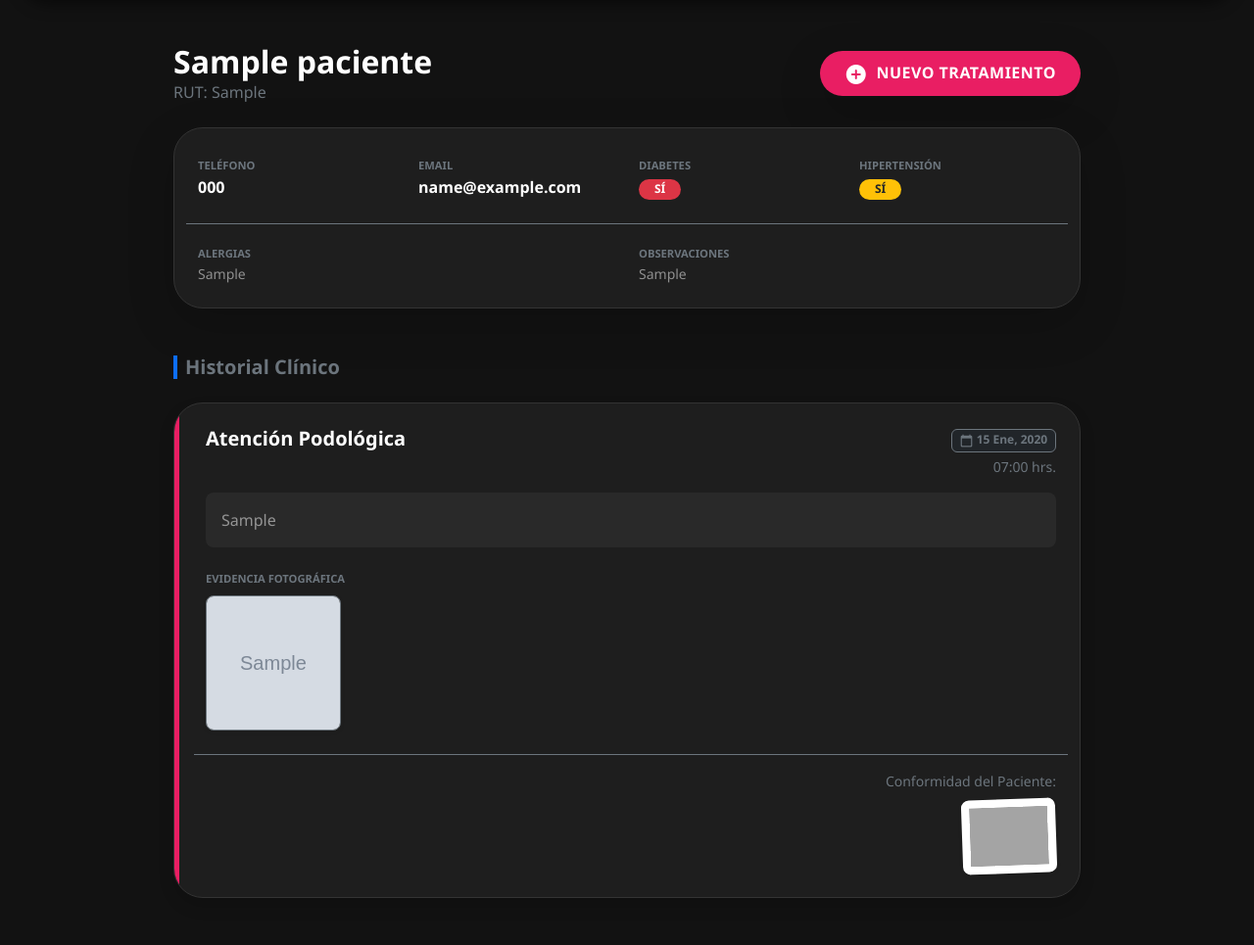
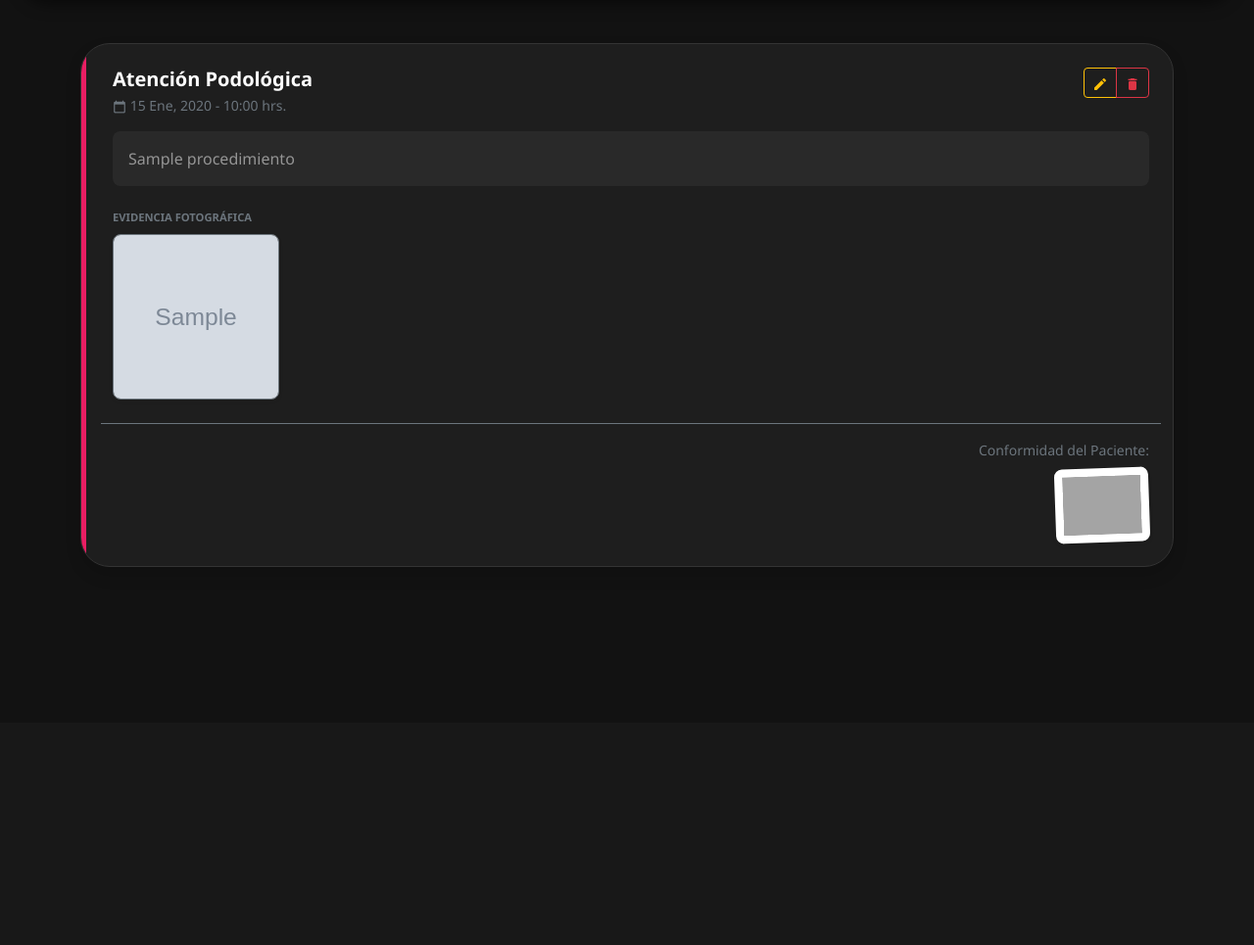
Before and after one commit to eden595/podologia, a Django app: template podologia_project/pacientes/templates/pacientes/detalle_paciente.html in a window 1280 px wide. Shown: the part 82-1047 px from the top of the page at 98% size. After the commit the page ends 661 px from the top, so only its background shows below. Run offline with Django 5.2, Linux system fonts and the light colour scheme; tables that the repository leaves empty hold one stand-in row (values such as "Sample post"); the template is opened without the code that fills it: values that come from a table or form of the project are taken from there, most other values are stand-ins (such as "Sample title", 1, 10 or a date in 2020); grey boxes marked "Sample" are stand-in pictures; grey boxes are pictures that could not be loaded.

Commit message:
Mejorar diseño detalle paciente y galeria

```diff
--- a/podologia_project/pacientes/templates/pacientes/detalle_paciente.html
+++ b/podologia_project/pacientes/templates/pacientes/detalle_paciente.html
@@ -1,84 +1,26 @@
 {% extends "pacientes/base.html" %}
 
 {% block content %}
-<div class="row justify-content-center">
-    <div class="col-lg-10">
-
-        <div class="d-flex justify-content-between align-items-center mb-4">
-            <div>
-                <h2 class="fw-bold text-white mb-0">{{ paciente.nombre }}</h2>
-                <p class="text-secondary mb-0">RUT: {{ paciente.rut }}</p>
-            </div>
-            <a href="{% url 'registrar_tratamiento' paciente.pk %}" class="btn btn-primary btn-oval-pro py-2 px-4 shadow-lg" style="background: #e91e63; border: none;">
-                <span class="material-icons-round align-middle me-1">add_circle</span> Nuevo Tratamiento
-            </a>
-        </div>
-
-        <div class="card card-pro mb-5 border-0 shadow-lg">
-            <div class="card-body p-4">
-                <div class="row g-4 text-white">
-                    <div class="col-md-3">
-                        <small class="text-secondary text-uppercase fw-bold" style="font-size: 0.7rem;">Teléfono</small>
-                        <div class="fw-bold">{{ paciente.telefono|default:"--" }}</div>
-                    </div>
-                    <div class="col-md-3">
-                        <small class="text-secondary text-uppercase fw-bold" style="font-size: 0.7rem;">Email</small>
-                        <div class="fw-bold">{{ paciente.email }}</div>
-                    </div>
-                    <div class="col-md-3">
-                        <small class="text-secondary text-uppercase fw-bold" style="font-size: 0.7rem;">Diabetes</small>
-                        <div>
-                            {% if paciente.diabetes %}
-                                <span class="badge bg-danger rounded-pill px-3">SÍ</span>
-                            {% else %}
-                                <span class="badge bg-secondary rounded-pill px-3 opacity-50">NO</span>
-                            {% endif %}
-                        </div>
-                    </div>
-                    <div class="col-md-3">
-                        <small class="text-secondary text-uppercase fw-bold" style="font-size: 0.7rem;">Hipertensión</small>
-                        <div>
-                            {% if paciente.hipertension %}
-                                <span class="badge bg-warning text-dark rounded-pill px-3">SÍ</span>
-                            {% else %}
-                                <span class="badge bg-secondary rounded-pill px-3 opacity-50">NO</span>
-                            {% endif %}
-                        </div>
-                    </div>
-
-                    {% if paciente.alergias or paciente.observaciones_medicas %}
-                    <div class="col-12 mt-4 border-top border-secondary pt-3">
-                        <div class="row">
-                            <div class="col-md-6">
-                                <small class="text-secondary text-uppercase fw-bold" style="font-size: 0.7rem;">Alergias</small>
-                                <p class="mb-0 small text-white-50">{{ paciente.alergias|default:"Ninguna" }}</p>
-                            </div>
-                            <div class="col-md-6">
-                                <small class="text-secondary text-uppercase fw-bold" style="font-size: 0.7rem;">Observaciones</small>
-                                <p class="mb-0 small text-white-50">{{ paciente.observaciones_medicas|default:"--" }}</p>
-                            </div>
-                        </div>
-                    </div>
-                    {% endif %}
-                </div>
-            </div>
-        </div>
-
-        <h5 class="text-secondary fw-bold mb-4 ps-2 border-start border-4 border-primary">Historial Clínico</h5>
-
-        {% for item in historial %}
 <div class="card card-pro mb-4 border-0 shadow">
     <div class="position-absolute start-0 top-0 bottom-0 bg-primary rounded-start" style="width: 5px; background: #e91e63 !important;"></div>
 
     <div class="card-body p-4 ms-2">
         <div class="d-flex justify-content-between align-items-start mb-3">
+            <div>
                 <h5 class="fw-bold text-white mb-0">Atención Podológica</h5>
-                    <div class="text-end">
-                        <span class="badge bg-dark border border-secondary text-secondary">
+                <div class="text-secondary small mt-1">
                     <span class="material-icons-round align-middle" style="font-size: 14px;">calendar_today</span>
-                            {{ item.fecha|date:"d M, Y" }}
-                        </span>
-                        <div class="small text-secondary mt-1">{{ item.fecha|date:"H:i" }} hrs.</div>
+                    {{ item.fecha|date:"d M, Y" }} - {{ item.fecha|date:"H:i" }} hrs.
+                </div>
+            </div>
+
+            <div class="btn-group">
+                <a href="{% url 'editar_historial' item.pk %}" class="btn btn-outline-warning btn-sm" title="Editar Tratamiento">
+                    <span class="material-icons-round" style="font-size: 16px;">edit</span>
+                </a>
+                <a href="{% url 'eliminar_historial' item.pk %}" class="btn btn-outline-danger btn-sm" title="Borrar Tratamiento">
+                    <span class="material-icons-round" style="font-size: 16px;">delete</span>
+                </a>
             </div>
         </div>
 
@@ -88,13 +30,12 @@
 
         <div class="mb-4">
             <small class="text-secondary text-uppercase fw-bold d-block mb-2" style="font-size: 0.7rem;">Evidencia Fotográfica</small>
-
             <div class="row g-2">
                 {% for foto_obj in item.fotos_tratamiento.all %}
                     <div class="col-6 col-md-3 col-lg-2">
                         <div class="ratio ratio-1x1 position-relative group-hover">
                             <a href="{{ foto_obj.imagen.url }}" target="_blank">
-                                        <img src="{{ foto_obj.imagen.url }}" class="rounded-3 border border-secondary shadow-sm w-100 h-100" style="object-fit: cover; transition: transform 0.2s;">
+                                <img src="{{ foto_obj.imagen.url }}" class="rounded-3 border border-secondary shadow-sm w-100 h-100" style="object-fit: cover;">
                             </a>
                         </div>
                     </div>
@@ -126,16 +67,6 @@
                 {% endif %}
             </div>
         </div>
-
-            </div>
-        </div>
-        {% empty %}
-            <div class="text-center py-5 text-secondary opacity-50">
-                <span class="material-icons-round" style="font-size: 48px;">folder_off</span>
-                <p class="mt-2">No hay atenciones registradas aún.</p>
-            </div>
-        {% endfor %}
-
     </div>
 </div>
 {% endblock %}
```
Also changed, not shown: podologia_project/pacientes/templates/pacientes/eliminar_historial.html (added, +31 -0 lines), podologia_project/pacientes/templates/pacientes/formulario_tratamiento_editar.html (+19 -8 lines). Lines whose indentation alone changed are shown as unchanged.
